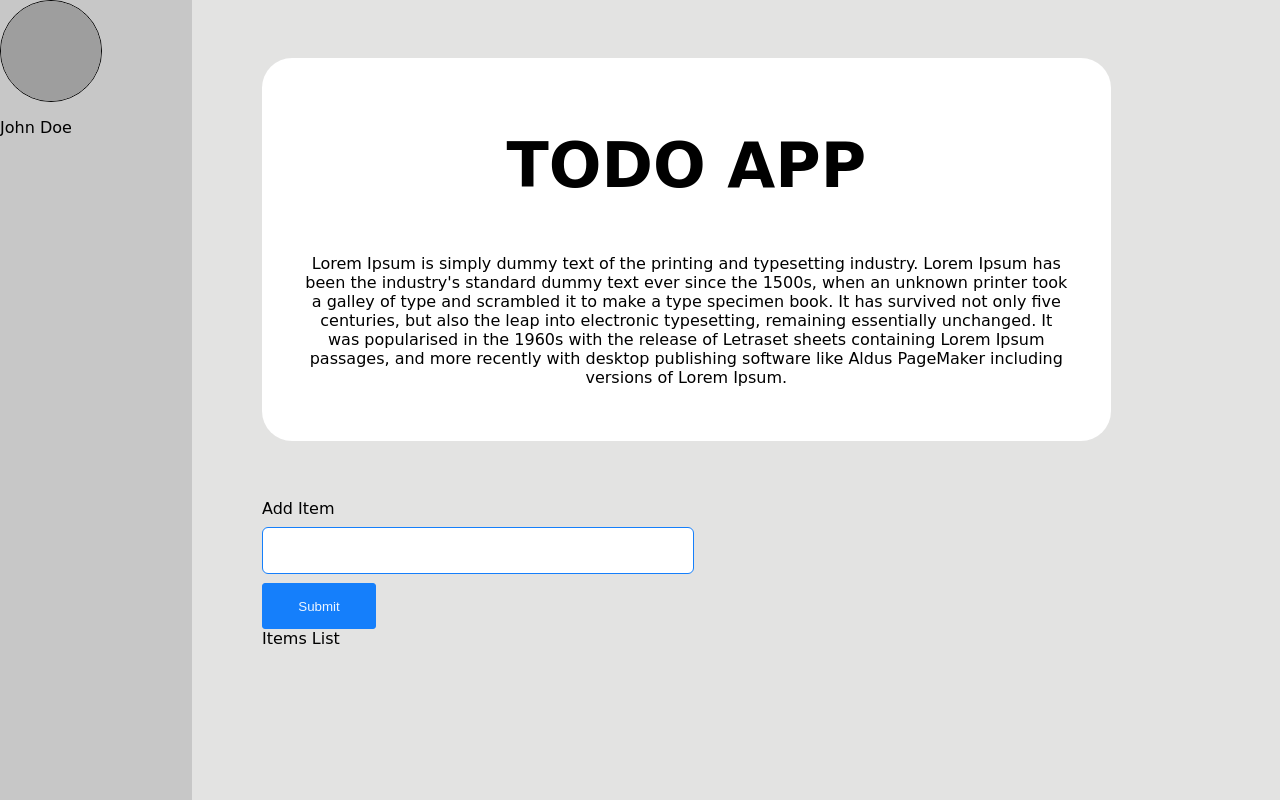
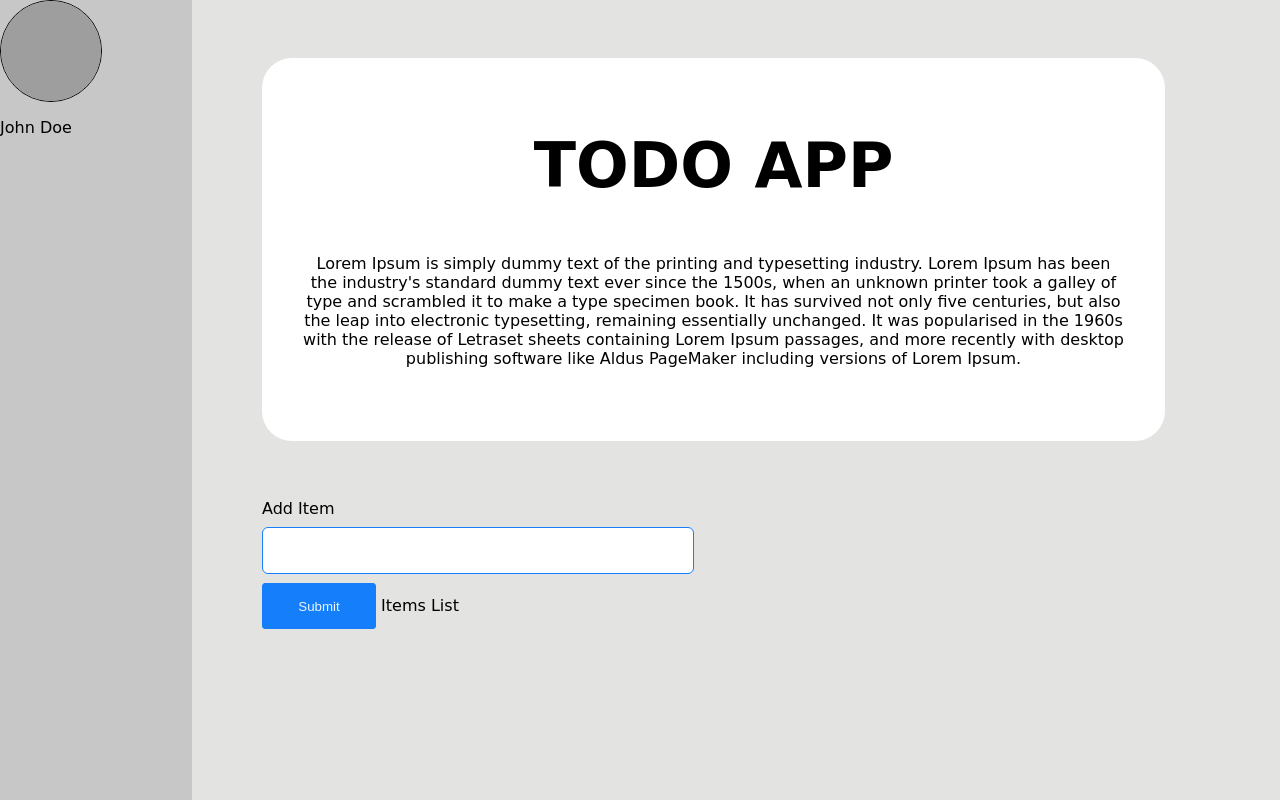
Before and after one commit to ALMLAMBO/SoftServe-apprenticeship-project, a plain HTML site: page index.html in a window 1280 px wide. Drawn offline with Linux system fonts and the light colour scheme; grey boxes are pictures that could not be loaded; a web font is replaced by a local one.

Commit message:
Add css for items list and change header width to 83%

```diff
--- a/css/style.css
+++ b/css/style.css
@@ -42,7 +42,7 @@ body {
 }
 
 .header-container {
-    width: 78%;
+    width: 83%;
     height: 313px;
     margin: 58px 0 0 70px;
     background-color: #ffffff;
@@ -81,3 +81,7 @@ body {
     color: rgb(236, 245, 255);
     outline: 0;
 }
+
+.items-list {
+    display: inline-block;
+}
```
